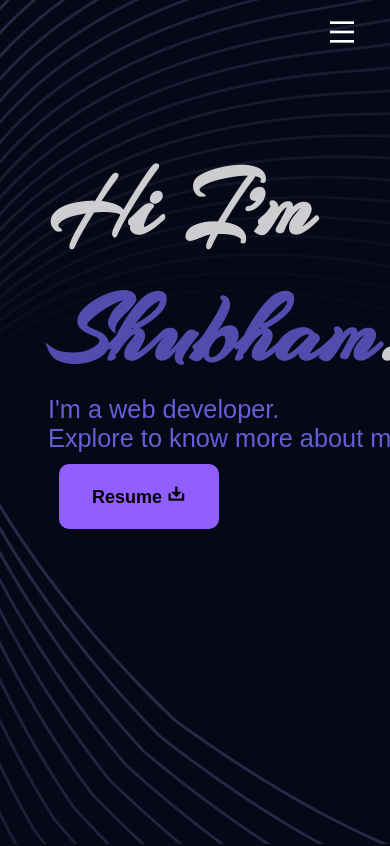
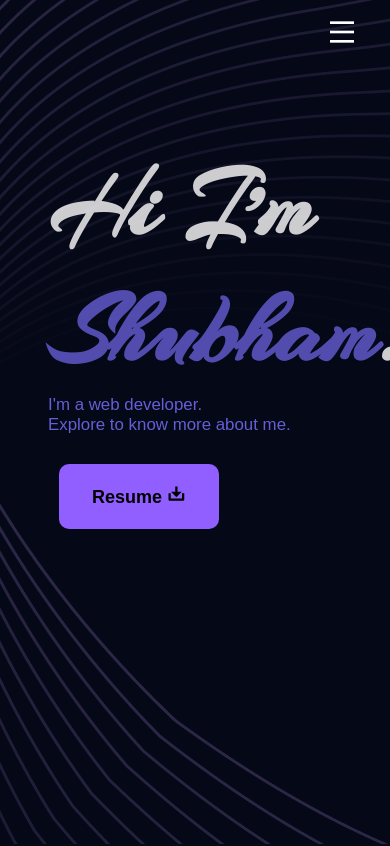
Before and after one commit to shubham9709/POrtfolio, a plain HTML site: page index.html in a window 390 px wide. Shown: the top 846 px of the page. Drawn offline with nearby package versions, Linux system fonts and the light colour scheme.

Commit message:
Update styles.css

```diff
--- a/styles.css
+++ b/styles.css
@@ -695,6 +695,9 @@ textarea:focus {
 /* media queries */
 
 @media (max-width: 700px) {
+    #page1 > .inner-div > div > p{
+      font-size:2vh;
+    }
     #page1 > .inner-div > .text {
     left: 0;
   }
```
